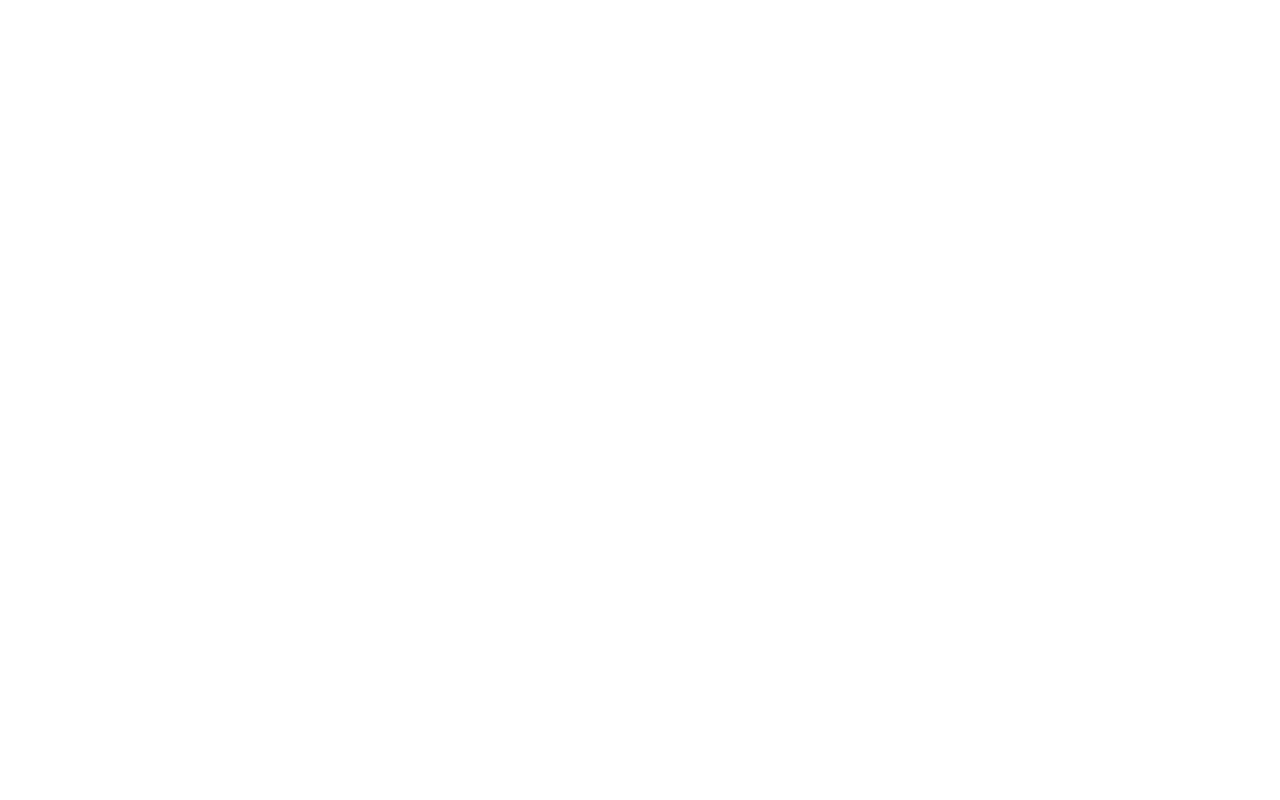
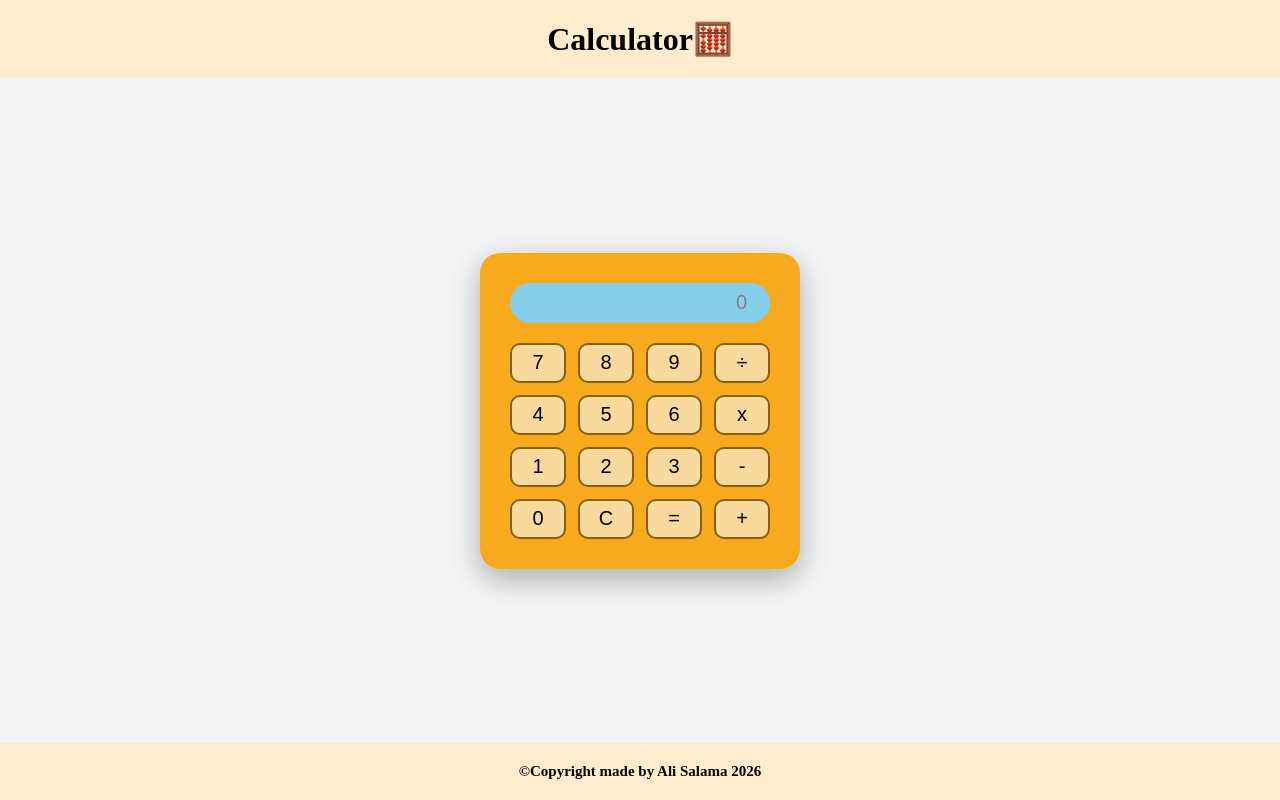
Before and after one commit to Ali-Salama7/odin-calculator, a plain HTML site: page index.html in a window 1280 px wide. Drawn offline with Linux system fonts and the light colour scheme.

Commit message:
Make structure of calculator and style it

```diff
--- a/index.html
+++ b/index.html
@@ -8,6 +8,32 @@
     <title>Calculator🧮</title>
 </head>
 <body>
-
+    <div class="header">
+        <h1>Calculator🧮</h1>
+    </div>
+    <div class="calc">
+        <input type="text" class="screen" readonly value="0">
+        <div class="buttons">
+            <button class="btn">7</button>
+            <button class="btn">8</button>
+            <button class="btn">9</button>
+            <button class="btn operator">÷</button>
+            <button class="btn">4</button>
+            <button class="btn">5</button>
+            <button class="btn">6</button>
+            <button class="btn operator">x</button>
+            <button class="btn">1</button>
+            <button class="btn">2</button>
+            <button class="btn">3</button>
+            <button class="btn operator">-</button>
+            <button class="btn zero">0</button>
+            <button class="btn operator">C</button>
+            <button class="btn operator">=</button>
+            <button class="btn operator">+</button>
+        </div>
+    </div>
+    <div class="footer">
+        <p>&copy;Copyright made by Ali Salama 2026</p>
+    </div>
 </body>
 </html>
--- a/script.js
+++ b/script.js
@@ -0,0 +1,32 @@
+// let firstNumber
+// let secondNumber
+// let op
+let btns = document.querySelectorAll("button.btn")
+
+btns.forEach((btn) => {
+    btn.addEventListener("click", () => {
+        console.log(btn.textContent)
+    })
+})
+
+const add = (num1, num2) => { return num1 + num2 }
+
+const substract = (num1, num2) => { return num1 - num2 }
+
+const multiply = (num1, num2) => { return num1 * num2 }
+
+const divide = (num1, num2) => { return num1 / num2 }
+
+const operate = (a, b, op) => {
+    switch(op){
+        case '+': return add(a,b)
+        case '-': return substract(a,b)
+        case '*': return multiply(a,b)
+        case '/':
+            if(b === 0) return "Math Error"
+            return divide(a,b)
+        default: return "Wrong Operation"
+    }
+}
+
+// console.log(operate(2, 3, '+'))
--- a/style.css
+++ b/style.css
@@ -0,0 +1,71 @@
+*{
+    padding: 0;
+    margin: 0;
+    box-sizing: border-box;
+}
+
+body{
+    display: flex;
+    align-items: center;
+    justify-content: center;
+    min-height: 100vh;
+    background-color: #f3f4f6;
+    flex-direction: column;
+    justify-content: space-between;
+}
+
+.header, .footer{
+    background-color: blanchedalmond;
+    padding: 20px 0;
+    width: 100%;
+    text-align: center;
+}
+
+.calc{
+    background-color: rgba(248, 168, 19, 0.956);
+    padding: 30px;
+    border-radius: 20px;
+    box-shadow: 0px 10px 30px rgba(0, 0, 0, 0.3);
+    width: 320px;
+}
+
+.screen{
+    width: 100%;
+    height: 40px;
+    background-color: skyblue;
+    color: gray;
+    border-radius: 20px;
+    padding: 0 23px;
+    border: none;
+    margin-bottom: 20px;
+    text-align: right;
+    box-sizing: border-box;
+    outline: none;
+    font-size: 20px;
+}
+
+.buttons{
+    display: flex;
+    flex-wrap: wrap;
+    gap: 12px;
+}
+
+.buttons > * {
+    flex: 1 1 calc(25% - 9px);
+}
+
+.btn{
+    height: 40px;
+    font-size: 20px;
+    background-color: rgba(248, 218, 160, 0.991);
+    border: none;
+    border: 2px solid rgba(133, 90, 10, 0.956);
+    border-radius: 10px;
+    cursor: pointer;
+
+}
+
+.footer{
+    font-size: 15px;
+    font-weight: 800;
+}
```
